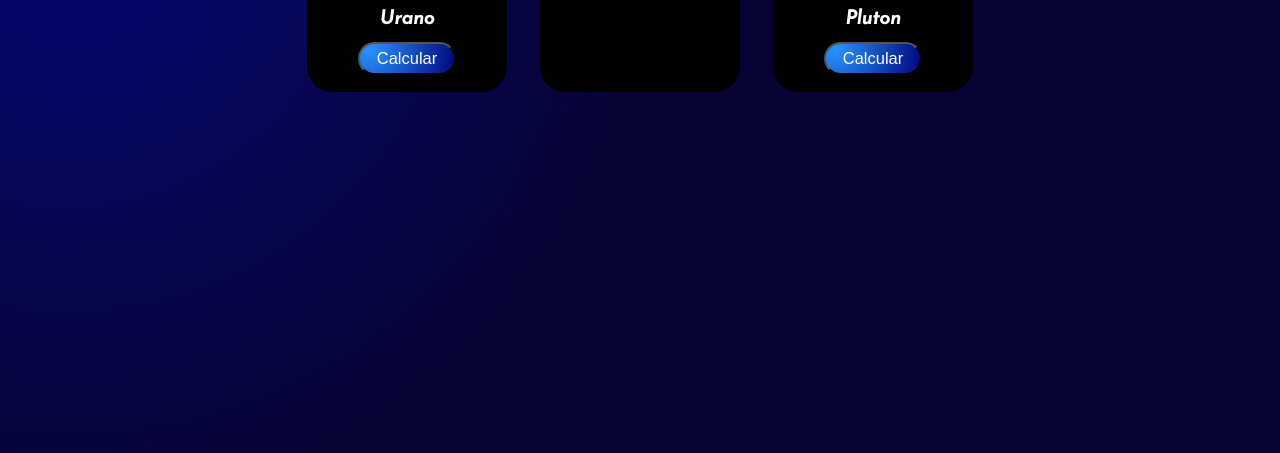
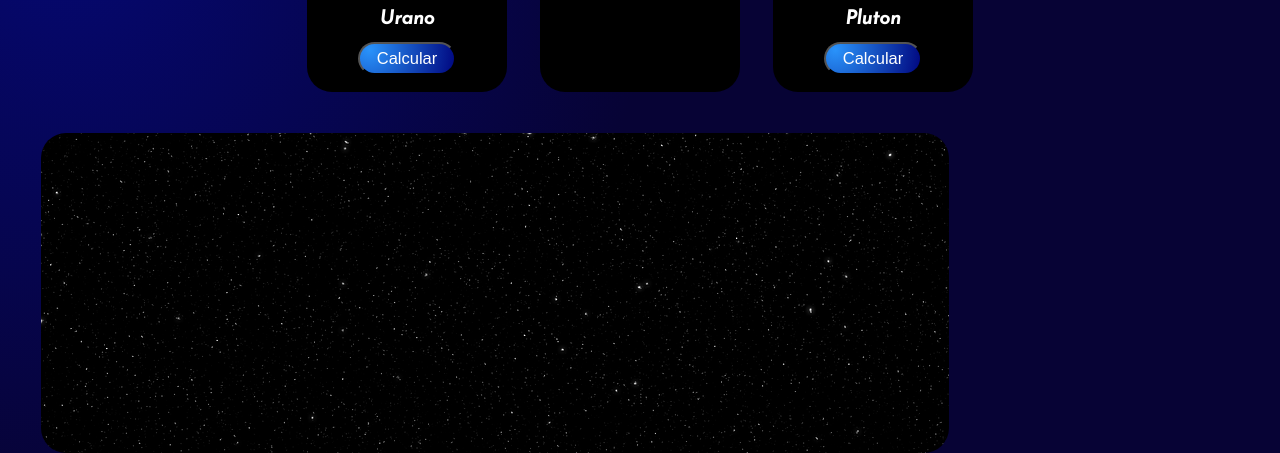
Before and after one commit to Alejandro-Quiceno-Perez/calcula_tu_peso, a plain HTML site: page index.html in a window 1280 px wide. Shown: the part 659-1112 px from the top of the page. Drawn offline with nearby package versions, Linux system fonts and the light colour scheme; the site is published under a folder, as on GitHub Pages, so addresses that start at the root find nothing; a web font is replaced by a local one.

Commit message:
Se corrigieron posibles errores

```diff
--- a/estilos.css
+++ b/estilos.css
@@ -125,7 +125,7 @@ header .formulario {
 /*********************CARD PLANETA***************/
 
 .card-planeta {
-    background: url(/img/fondeo-card.png);
+    background: url(./img/fondeo-card.png);
     border-radius: 25px;
     width: 55rem;
     height: 19.4rem;
```
